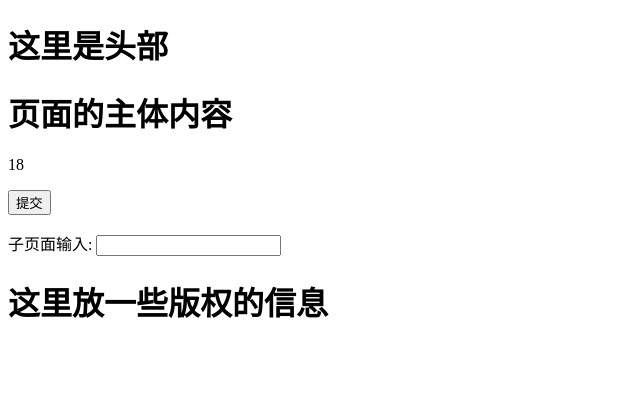
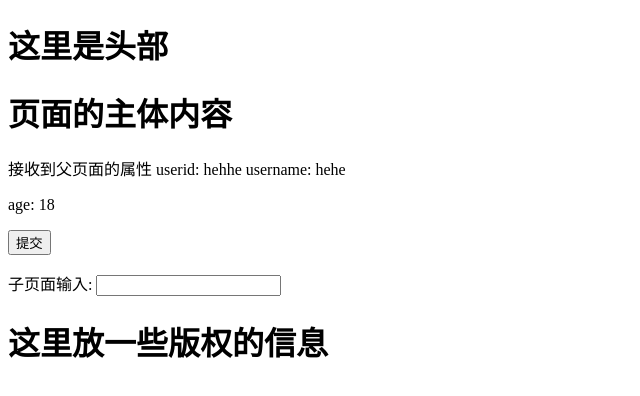
Before and after one commit to LucianoKlein/reactDemo, a React app in the folder react2/: page / in a window 1280 px wide. Shown: the top 396 px of the page, without its empty margins (0-640 px from the left). Built offline with nearby package versions, Linux system fonts and the light colour scheme.

Commit message:
如何通过prop-types来指定属性的类别

```diff
--- a/react2/package.json
+++ b/react2/package.json
@@ -5,7 +5,8 @@
   "license": "MIT",
   "scripts": {
     "build": "webpack --display-modules --display-reasons",
-    "run": "webpack --display-modules --display-reasons && webpack-dev-server"
+    "run": "webpack --display-modules --display-reasons && webpack-dev-server",
+    "serve": "webpack-dev-server"
   },
   "devDependencies": {
     "webpack": "^4.2.0"
@@ -16,6 +17,7 @@
     "babel-preset-env": "^1.6.1",
     "babel-preset-react": "^6.24.1",
     "html-webpack-plugin": "^3.0.7",
+    "prop-types": "^15.6.1",
     "react": "^16.2.0",
     "react-dom": "^16.2.0",
     "webpack-cli": "^2.0.12",
--- a/react2/src/components/indexBody.jsx
+++ b/react2/src/components/indexBody.jsx
@@ -1,5 +1,6 @@
 import React from 'react';
 import BodyChild from '../components/bodychild.jsx';
+import PropTypes from 'prop-types';
 export default class BodyIndex extends React.Component {
     constructor() {
         super();
@@ -23,10 +24,16 @@ export default class BodyIndex extends React.Component {
         return (
             <main>
                 <h1>页面的主体内容</h1>
-                <p>{this.state.age}</p>
+                <p>接收到父页面的属性 userid: {this.props.userid} username: {this.props.username} </p>
+                <p>age: {this.state.age}</p>
                 <input type="button" value="提交" onClick={this.changeUserInfo.bind(this)}/>
                 <BodyChild handleChildValueChange={this.handleChildValueChange.bind(this)}/>
             </main>
         )
     }
 }
+
+BodyIndex.propTypes = {
+    userid: PropTypes.number,
+    username: PropTypes.string
+};
--- a/react2/src/js/app.jsx
+++ b/react2/src/js/app.jsx
@@ -19,7 +19,7 @@ class Index extends React.Component {
         return (
             <div>
                 <ComponentHeader/>
-                <IndexBody userid={123456}/>
+                <IndexBody userid={"hehhe"} username={"hehe"}/>
                 <Footer/>
             </div>
         )
--- a/react2/webpack.config.js
+++ b/react2/webpack.config.js
@@ -25,7 +25,8 @@ module.exports = {
         index: "index.html",
         allowedHosts: [
             '*'
-        ]
+        ],
+        quiet: false
     },
     mode: "development",
     plugins: [
```
Also changed, not shown: 2 other files (tests, documents, lock files or other folders).
